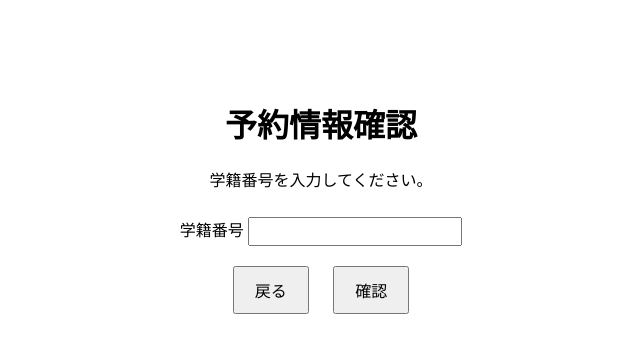
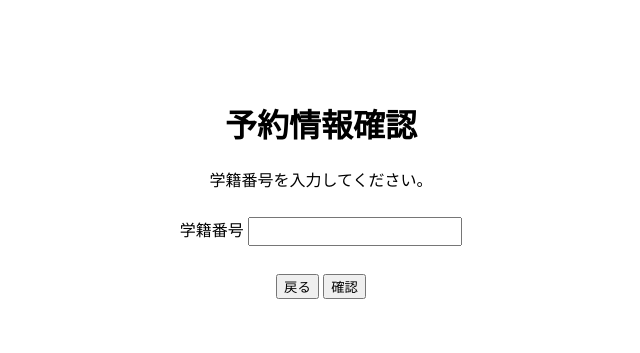
Before and after one commit to yabukilab/shimoda-c, a PHP site: page /disp.php in a window 1280 px wide. Shown: the top 353 px of the page, without its empty margins (319-959 px from the left). Run offline with PHP 8.4, Linux system fonts and the light colour scheme.

Commit message:
戻るボタン統一

```diff
--- a/htdocs/add.php
+++ b/htdocs/add.php
@@ -23,7 +23,7 @@
             text-align: center;
             margin-top: 20px;
         }
-</style>
+    </style>
 <body>
     <h2>教科書選択</h2>
     <form method="post" action="add_done.php">
@@ -68,7 +68,7 @@
 
         <h2>学籍番号</h2>
         学籍番号を入力してください。</br>
-        <input type="text" name="student_number" style="width:100px" pattern="\d{7}" title="7桁の学籍番号を入力してください" required><br /><br />
+        <input type="text" name="student_number" style="width:100px" pattern="\d{7}" title="7桁の学籍番号を入力してください" required><br /><br /><br />
         <input type="button" onclick="history.back()" value="戻る">
         <input type="submit" value="追加">
     </form>
--- a/htdocs/delete_done.php
+++ b/htdocs/delete_done.php
@@ -81,6 +81,7 @@
             exit();
         }
         ?>
-        <a href="index.php">戻る</a>
+        <form method="get" action="index.php"></br>
+            <input type="submit" value="TOPへ戻る">
     </body>
-    </html>
+</html>
--- a/htdocs/disp.php
+++ b/htdocs/disp.php
@@ -15,11 +15,7 @@
             padding: 5px;
             margin: 10px 0;
         }
-        button {
-            padding: 10px 20px;
-            margin: 10px;
-            font-size: 16px;
-        }
+
     </style>
 </head>
 <body>
@@ -28,7 +24,7 @@
     <form action="disp_done.php" method="POST">
         <label for="student-id">学籍番号</label>
         <input type="text" id="student-id" name="student-id" maxlength="7" pattern="\d{7}" required>
-        <br>
+        <br><br>
         <button type="button" onclick="location.href='index.php'">戻る</button>
         <button type="submit">確認</button>
     </form>
```
Also changed, not shown: htdocs/add_done.php (+2 -5 lines).
